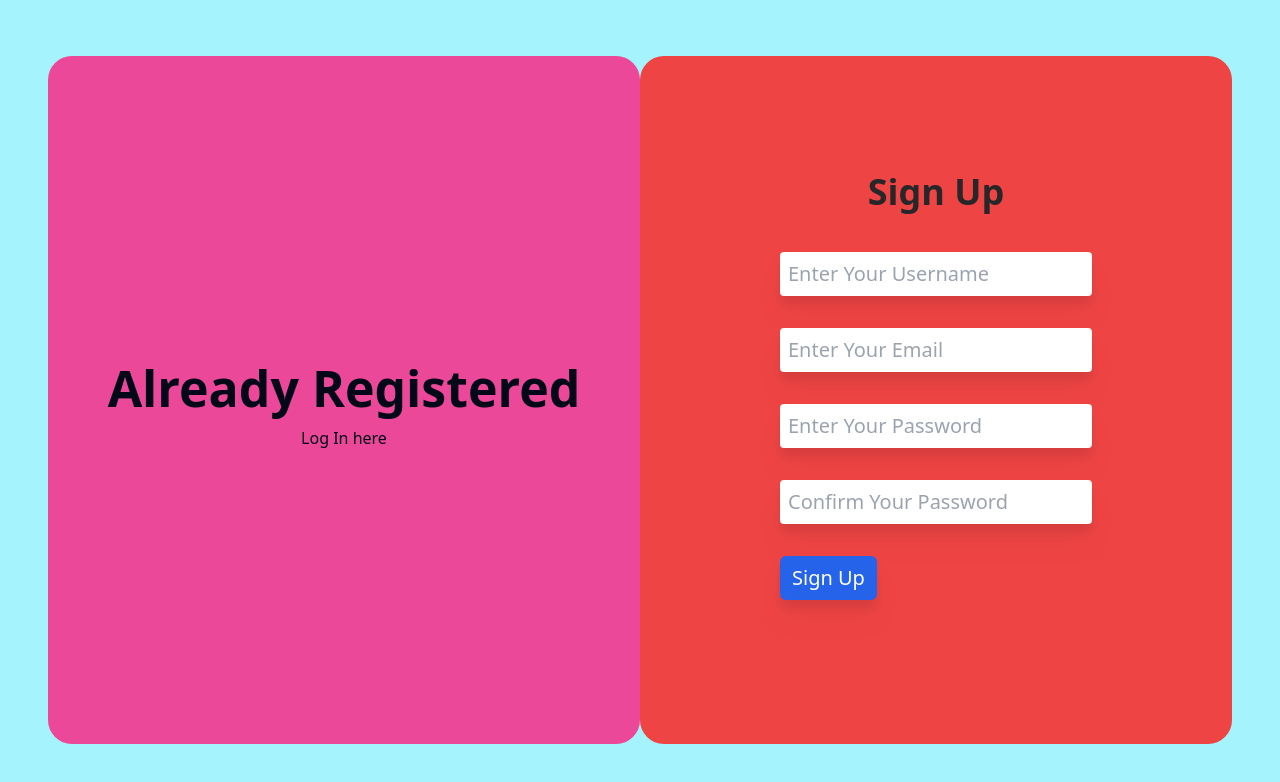
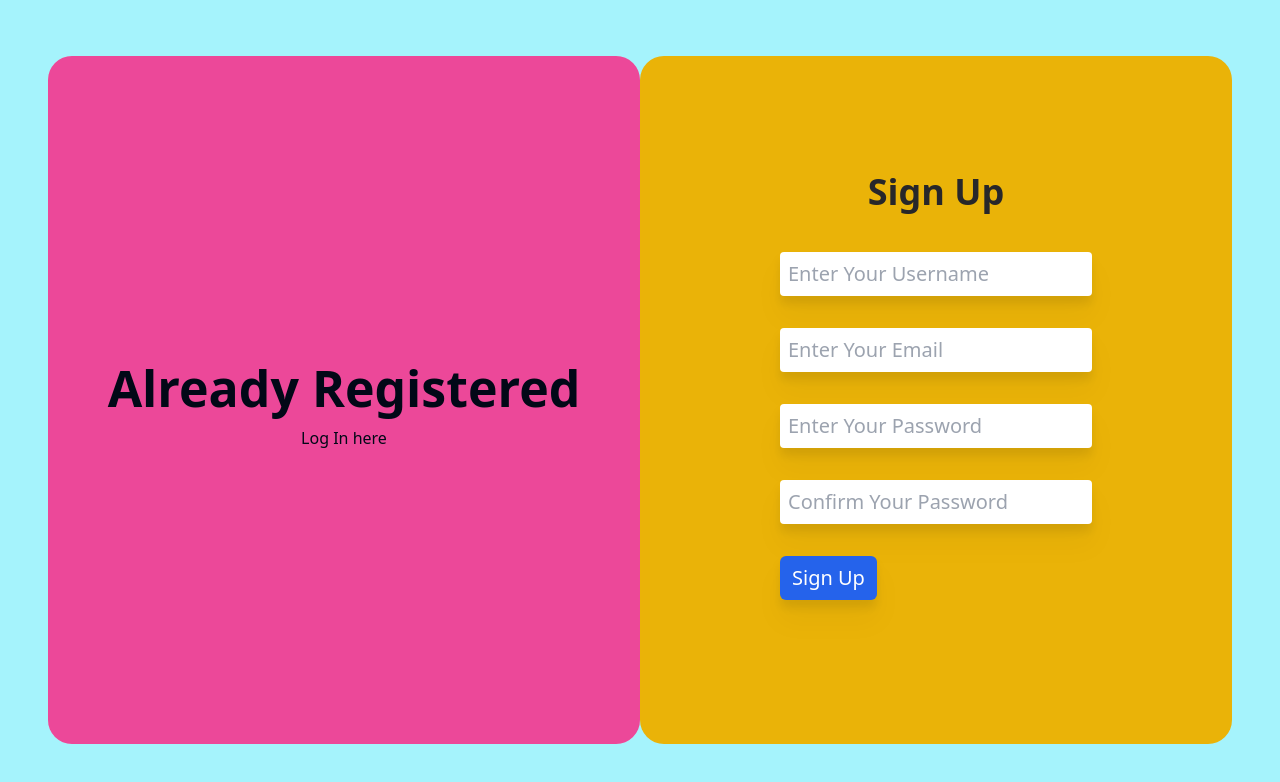
Before and after one commit to Rahul-K-Saini/KNIT-KART, a React (Vite) app in the folder frontend/: page /entrance in a window 1280 px wide. Shown: the top 782 px of the page. Built offline with nearby package versions, Linux system fonts and the light colour scheme.

Commit message:
change backgournd color

```diff
--- a/frontend/src/Components/Entrance/Entrance.jsx
+++ b/frontend/src/Components/Entrance/Entrance.jsx
@@ -47,7 +47,7 @@ const Entrance = () => {
                 </div>
 
                 {/* Sign Up Section */}
-                <div className='bg-red-500 flex flex-col justify-center items-center space-y-3 w-1/2 rounded-3xl'>
+                <div className='bg-yellow-500 flex flex-col justify-center items-center space-y-3 w-1/2 rounded-3xl'>
                     <h1 className='text-4xl font-bold text-zinc-800'>Sign Up</h1>
                     <div className='flex flex-col justify-center items-start space-y-8 py-7'>
                         <input type="text" id="username" placeholder='Enter Your Username' className='drop-shadow-xl text-xl p-2 rounded font-light' />
```
